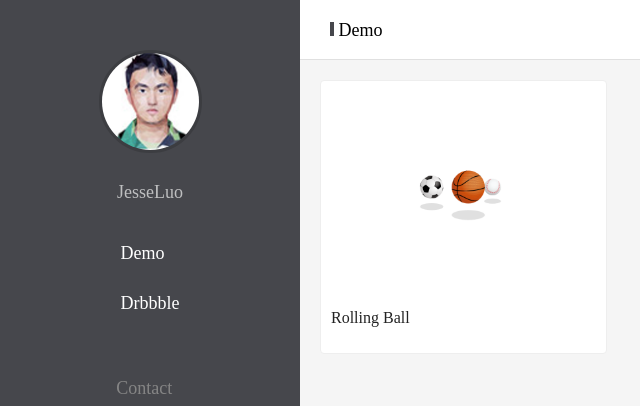
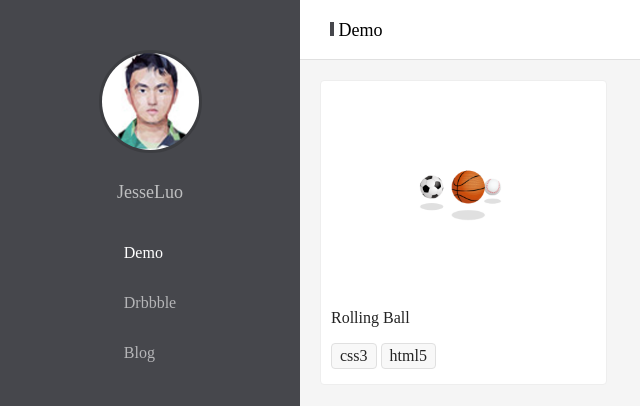
Before and after one commit to MysteriousL2019/luosijie.github.io, a plain HTML site: page index.html in a window 1280 px wide. Shown: the top 406 px of the page, without its empty margins (0-640 px from the left). Drawn offline with Linux system fonts and the light colour scheme.

Commit message:
modified

```diff
--- a/css/style.css
+++ b/css/style.css
@@ -40,9 +40,13 @@ li{
 }
 
 ul.menu>li>a{
-	font-size: 18px;
-	color: white;
+	font-size: 16px;
+	color: rgba(255,255,255,0.6);
 	line-height: 50px;
+}
+
+a.active{
+	color: rgba(255,255,255,1)!important;
 }
 
 .contact{
@@ -119,3 +123,12 @@ ul.menu>li>a{
 .item>p{
 	line-height: 50px;
 }
+
+.item .tag span{
+	display: inline-block;
+	border: 1px solid #e0e0e0;
+	padding: 3px 8px;
+	border-radius: 4px;
+	margin-bottom: 5px;
+	background: #f8f8f8;
+}
--- a/index.html
+++ b/index.html
@@ -13,8 +13,9 @@
 			<p>JesseLuo</p>
 		</div>
 		<ul class="menu">
-			<li><a href="index.html">Demo</a></li>
+			<li><a href="index.html" class="active">Demo</a></li>
 			<li><a href="dribbble.html">Drbbble</a></li>
+			<li><a href="https://github.com/luosijie/Front-end-Blog">Blog</a></li>
 		</ul>
 		<div class="contact">
 			<p>Contact</p>
@@ -39,6 +40,10 @@
 					<a class="item" href="demo/rollingball.html">
 						<img src="img/cover/rolling ball.png" alt="">
 						<p>Rolling Ball</p>
+						<div class="tag">
+							<span>css3</span>
+							<span>html5</span>
+						</div>
 					</a>
 				</li>
 			</ul>
```
Also changed, not shown: dribbble.html (+3 -1 lines).
